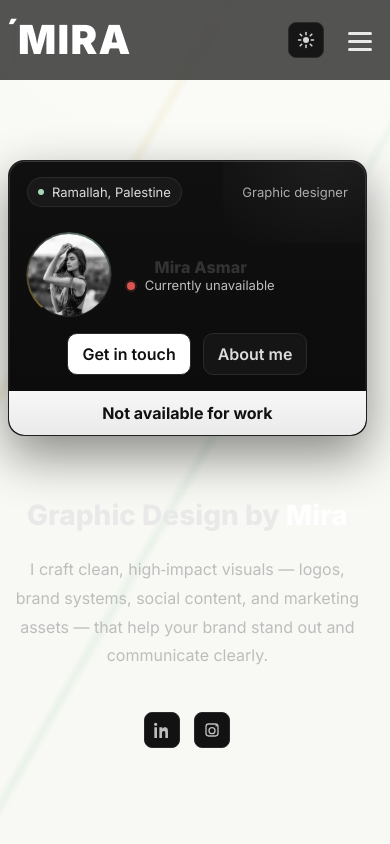
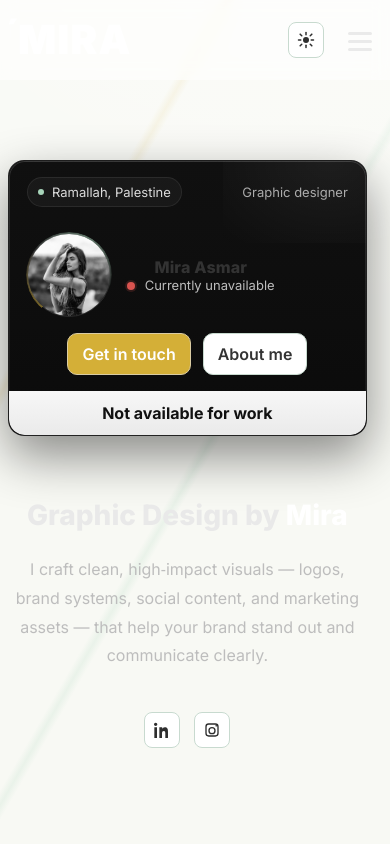
Before and after one commit to m7madi8/mira-asmar, a plain HTML site: page mira/index.html in a window 390 px wide. Both pictures are taken after a click on the button 306 px from the left and 40 px from the top of the page. Shown: the top 844 px of the page. Drawn offline with Linux system fonts and the light colour scheme.

```diff
--- a/mira/styles.css
+++ b/mira/styles.css
@@ -604,3 +604,12 @@ body[data-theme="olive"] .form-field input, body[data-theme="olive"] .form-field
 
 /* chip text hover */
 .chip:hover{ color:#fff }
+
+/* Olive theme UI accents */
+body[data-theme="olive"] .nav{ background: rgba(255,255,255,.6); backdrop-filter: saturate(140%) blur(8px) }
+body[data-theme="olive"] .icon-btn{ background:#ffffff; color:#2e2e2e; border-color: color-mix(in oklab, var(--olive-primary) 40%, #ddd 60%) }
+body[data-theme="olive"] .socials__item{ background:#ffffff; color:#2e2e2e; border-color: color-mix(in oklab, var(--olive-primary) 40%, #ddd 60%) }
+body[data-theme="olive"] .btn--light{ background: var(--olive-btn); color: #ffffff; border-color: color-mix(in oklab, var(--olive-primary) 40%, #ddd 60%) }
+body[data-theme="olive"] .btn--light:hover{ background: var(--olive-btn-hover) }
+body[data-theme="olive"] .btn--primary{ background: var(--olive-accent); color: #ffffff; border-color: color-mix(in oklab, var(--olive-accent) 40%, #ddd 60%) }
+body[data-theme="olive"] .btn--ghost{ background: var(--olive-surface); color: var(--olive-text); border-color: color-mix(in oklab, var(--olive-primary) 40%, #ddd 60%) }
```
